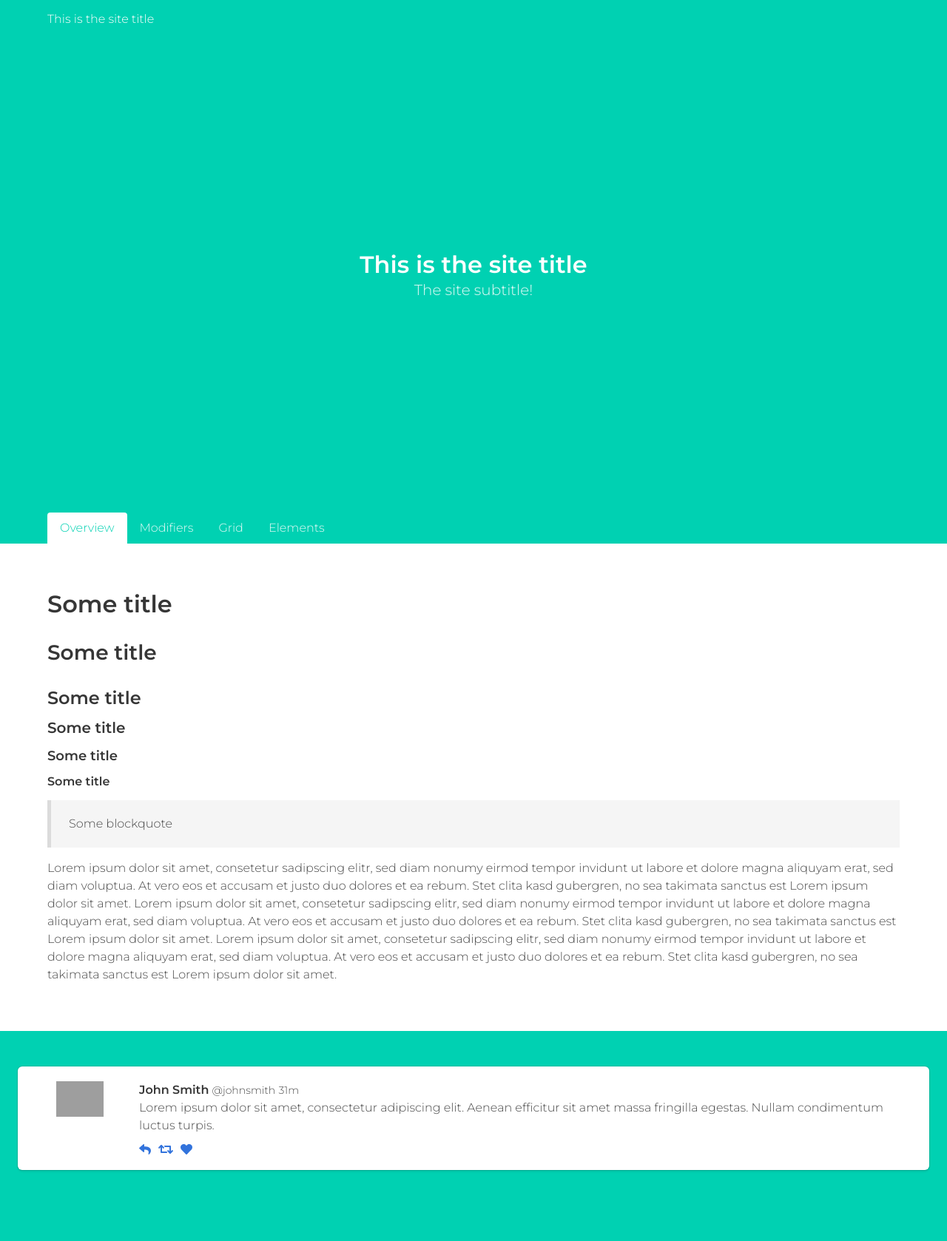
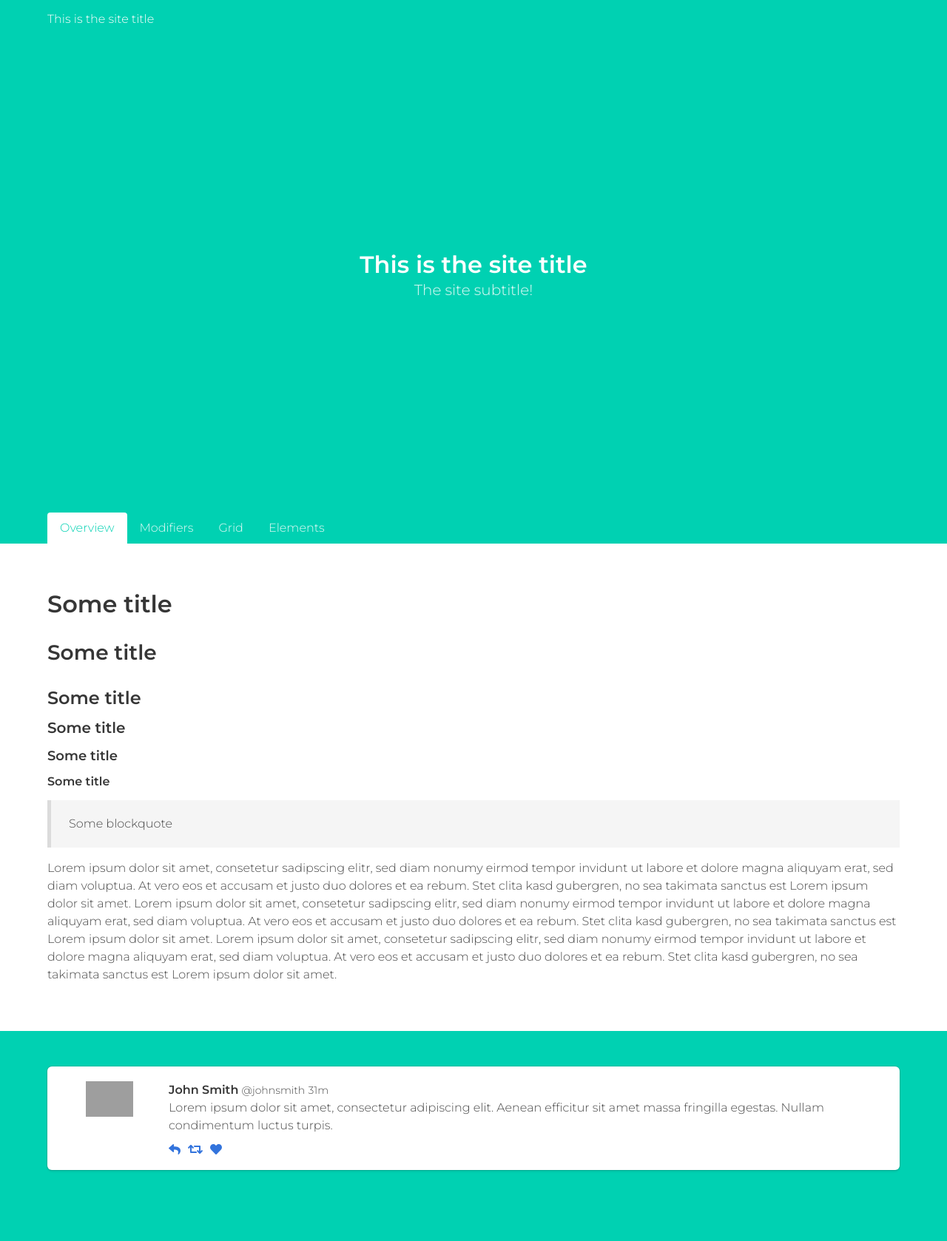
Before and after one commit to AlanRynne/Rynne-Jekyll-Theme, a Jekyll site: the page built from index.html, in a window 1280 px wide. Shown: the whole page at 74% size. Built offline with Jekyll 4.4.1, drawn with Linux system fonts in a browser that asks for light colours; nearby versions of some CDN libraries; the table of contents is made by our own code; grey boxes are pictures that could not be loaded.

Commit message:
Added  section to footer + minor changes  to default

```diff
--- a/_includes/footer-default.html
+++ b/_includes/footer-default.html
@@ -1,5 +1,7 @@
 <footer class="footer has-background-{% if page.header.color %}{{page.header.color}}{% else %}primary{% endif %}">
-    <section class="content has-text-centered is-{% if page.header.color %}{{page.header.color}}{% else %}primary{% endif %} has-text-light">
+  <section class="container">
+    <div
+      class="content has-text-centered is-{% if page.header.color %}{{page.header.color}}{% else %}primary{% endif %} has-text-light">
       <div class="box">
         <article class="media">
           <div class="media-left">
@@ -12,7 +14,8 @@
               <p>
                 <strong>John Smith</strong> <small>@johnsmith</small> <small>31m</small>
                 <br>
-                            Lorem ipsum dolor sit amet, consectetur adipiscing elit. Aenean efficitur sit amet massa fringilla egestas. Nullam condimentum luctus turpis.
+                Lorem ipsum dolor sit amet, consectetur adipiscing elit. Aenean efficitur sit amet massa fringilla
+                egestas. Nullam condimentum luctus turpis.
               </p>
             </div>
             <nav class="level is-mobile">
@@ -37,5 +40,6 @@
           </div>
         </article>
       </div>
+    </div>
   </section>
 </footer>
--- a/_layouts/default.html
+++ b/_layouts/default.html
@@ -11,6 +11,7 @@
     {% else %}
     {% include header-default.html %}
     {% endcase %}
+
     <section class=section>
         <div class="container">
             <!-- <div class="columns is-centered">
@@ -34,6 +35,7 @@
         </div> -->
         </div>
     </section>
+
     {% include footer-default.html %}
 
 </body>
```
Lines whose indentation alone changed are shown as unchanged.
